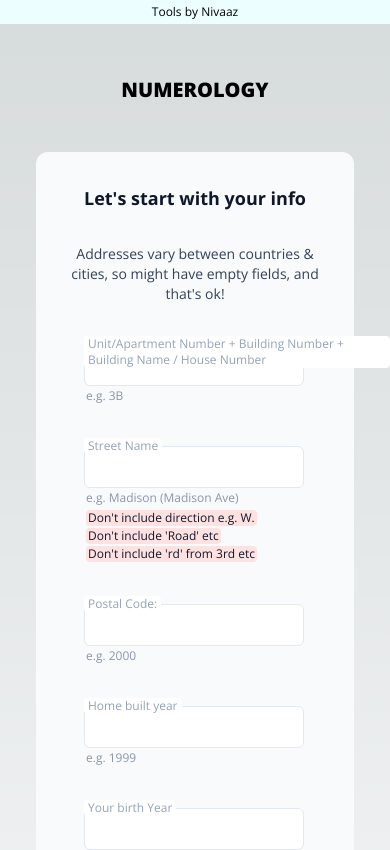
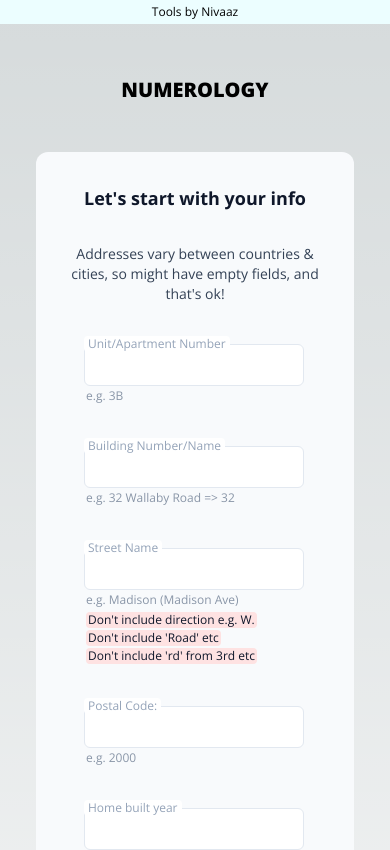
Before and after one commit to nivaaz/flying-star-feng-shui, a Next.js app: page /numerology/aw in a window 390 px wide. Shown: the top 850 px of the page. Built offline with nearby package versions, Linux system fonts and the light colour scheme; a web font is replaced by a local one.

Commit message:
fix dark mode mobile + aw labels

```diff
--- a/src/app/numerology/aw/page.tsx
+++ b/src/app/numerology/aw/page.tsx
@@ -200,7 +200,7 @@ const InputAddressComponent = ({
   return (
     <div className="p-4 ">
       <label
-        className=" text-xs text-slate-400 absolute bg-white px-1 rounded dark:bg-slate-800 dark:text-white "
+        className="text-xs text-slate-400 absolute bg-white px-1 rounded dark:bg-slate-800 dark:text-white "
         htmlFor={currentId}
       >
         {label}
--- a/src/app/numerology/constants.ts
+++ b/src/app/numerology/constants.ts
@@ -3,20 +3,20 @@ import { Levels } from "./types"
 export const addressFields = [
     {
         example: "e.g. 3B",
-        label: "Unit/Apartment Number + Building Number + Building Name / House Number",
+        label: "Unit/Apartment Number",
         currentId: "unitNumber",
     },
     // {
     //     example: "e.g. 24 Astonia",
-    //     label: "Building Number + Building Name / House Number",
+    //     label: "Building Number + Building Name",
     //     warning: ["Don't include direction e.g. W"],
     //     currentId: "buildingNumberAndName",
     // },
-    // {
-    //     example: "e.g. 32 Wallaby Road => 32",
-    //     label: "Street Number",
-    //     currentId: "streetNumber",
-    // },
+    {
+        example: "e.g. 32 Wallaby Road => 32",
+        label: "Building Number/Name",
+        currentId: "streetNumber",
+    },
     {
         example: "e.g. Madison (Madison Ave)",
         label: "Street Name ",
--- a/src/app/transits/page.tsx
+++ b/src/app/transits/page.tsx
@@ -83,7 +83,7 @@ export default function TransitsPage() {
 
   return (
     <main
-      className="max-w-3xl mx-auto p-4 mb-60"
+      className="max-w-3xl mx-auto p-4 mb-60 dark:text-black"
       style={{
         background: "linear-gradient(135deg, #f8f9fa 0%, #e9ecef 100%)",
         borderRadius: "24px",
@@ -202,7 +202,7 @@ const Transit = ({
 }) => {
   return (
     <div
-      className={`bg-white p-4 border-l-4 ${
+      className={`bg-white  p-4 border-l-4 ${
         isPast ? "border-blue-300" : "border-purple-300"
       }`}
     >
```
